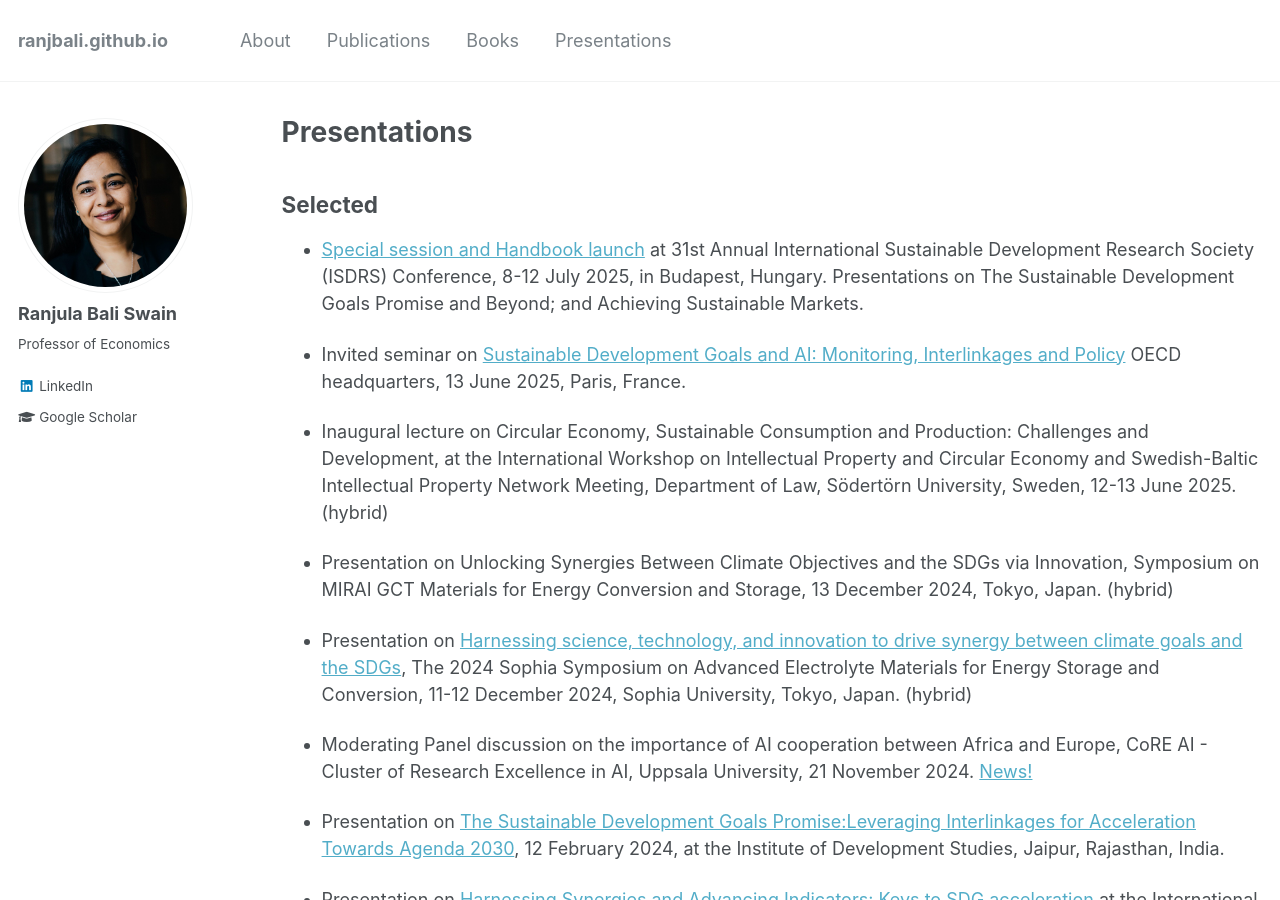
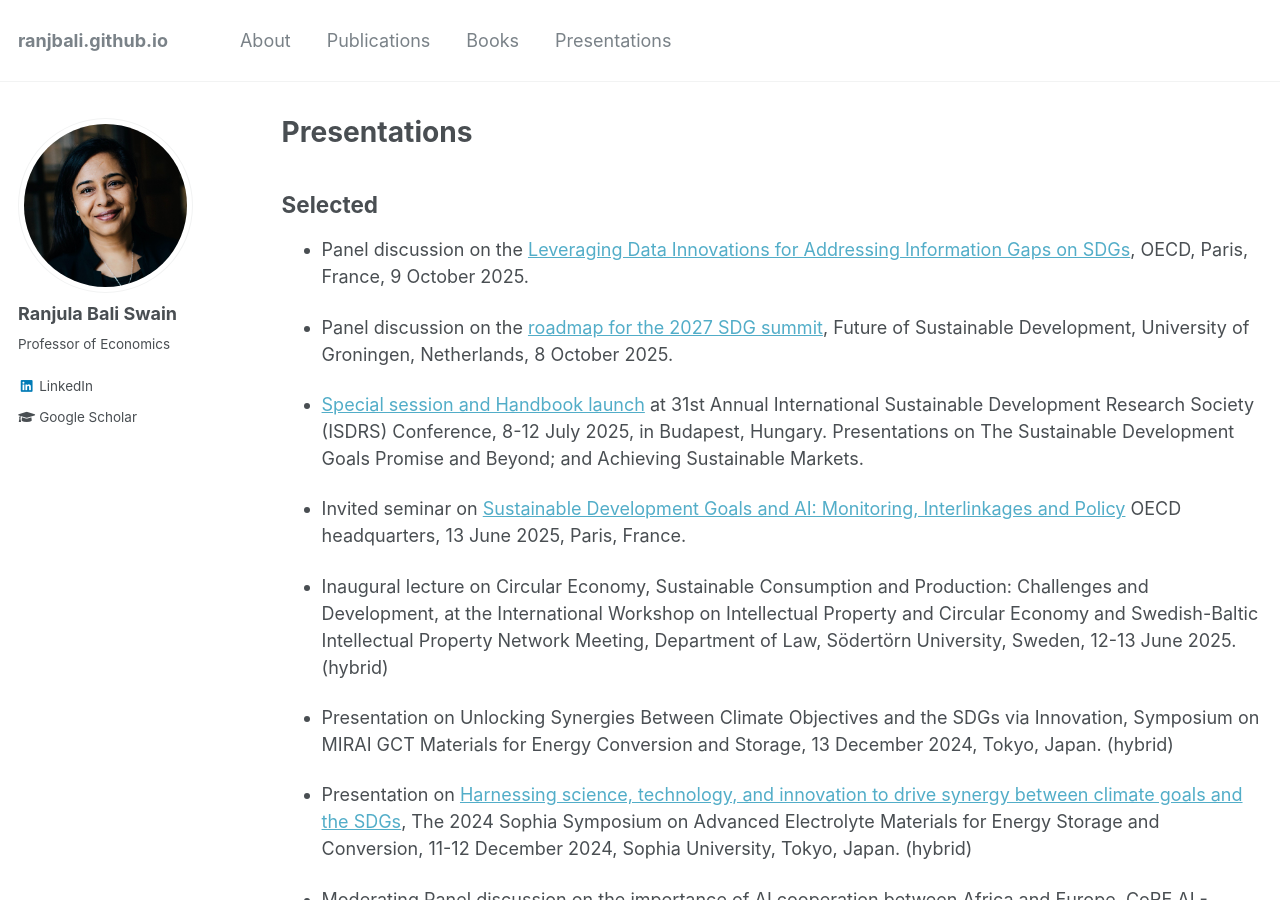
Before and after one commit to ranjbali/ranjbali.github.io, a Jekyll site: the page built from _pages/pastevents.md, in a window 1280 px wide and 900 px high. Built offline with Jekyll 4.4.1, drawn with Linux system fonts in a browser that asks for light colours.

Commit message:
Summary changes

```diff
--- a/_pages/pastevents.md
+++ b/_pages/pastevents.md
@@ -8,6 +8,10 @@ author_profile: true
 {% include base_path %}
 
 ## Selected
+* Panel discussion on the [Leveraging Data Innovations for Addressing Information Gaps on SDGs](/Users/ranjula_admin/Copy of Dropbox/Mac/Documents/GitHub/ranjbali.github.io/files/OECD_9 Oct 2025.pdf), OECD, Paris, France, 9 October 2025.
+
+* Panel discussion on the [roadmap for the 2027 SDG summit](/Users/ranjula_admin/Copy of Dropbox/Mac/Documents/GitHub/ranjbali.github.io/files/Gröningen University.pdf), Future of Sustainable Development, University of Groningen, Netherlands, 8 October 2025.
+
 * [Special session and Handbook launch](https://2025.isdrsconferences.org/additional-programs/?fbclid=IwY2xjawLhsblleHRuA2FlbQIxMABicmlkETE4cHhNM0Z1cFoyb1dWcVBQAR6VCuR5PSmQCwo1_RQaYij5nujp77Ub-5keH5XIE-K0jjH-R5gbiZePShVcUQ_aem_dlgFWK6tZ5w1kzD4LUYPXA) at 31st Annual International Sustainable Development Research Society (ISDRS) Conference, 8-12 July 2025, in Budapest, Hungary. Presentations on The Sustainable Development Goals Promise and Beyond; and Achieving Sustainable Markets.
 
 * Invited seminar on [Sustainable Development Goals and AI: Monitoring, Interlinkages and Policy](../files/OECD seminar announcement.pdf) OECD headquarters, 13 June 2025, Paris, France.
```
Also changed, not shown: 2 other files.
